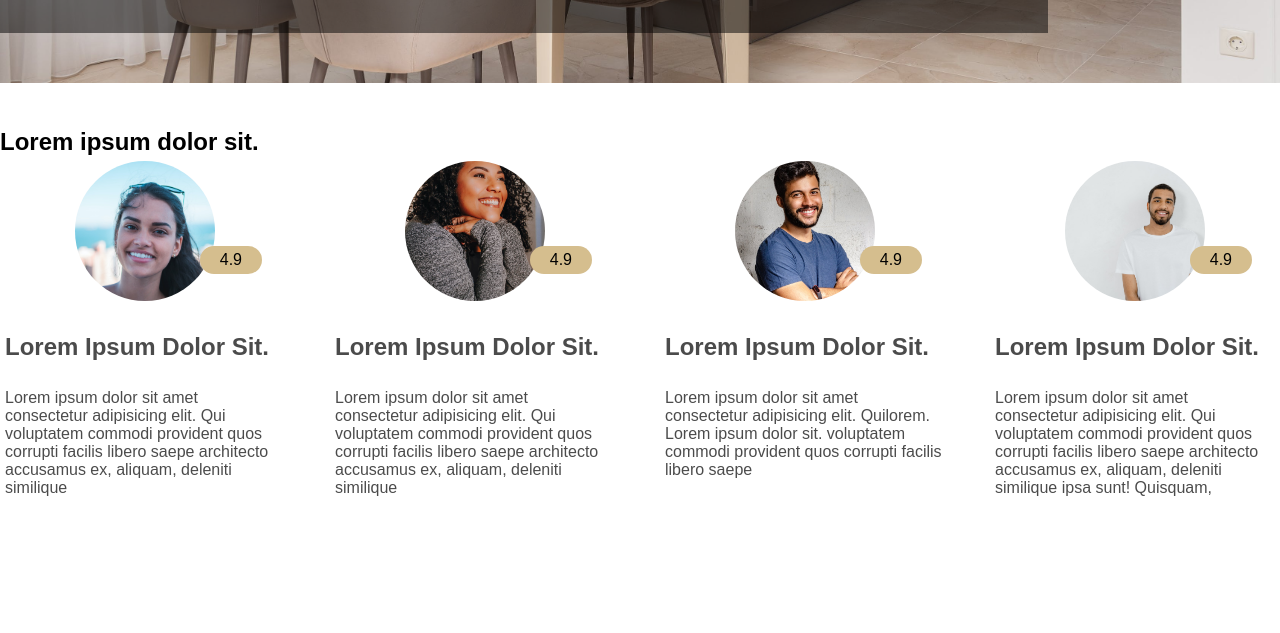
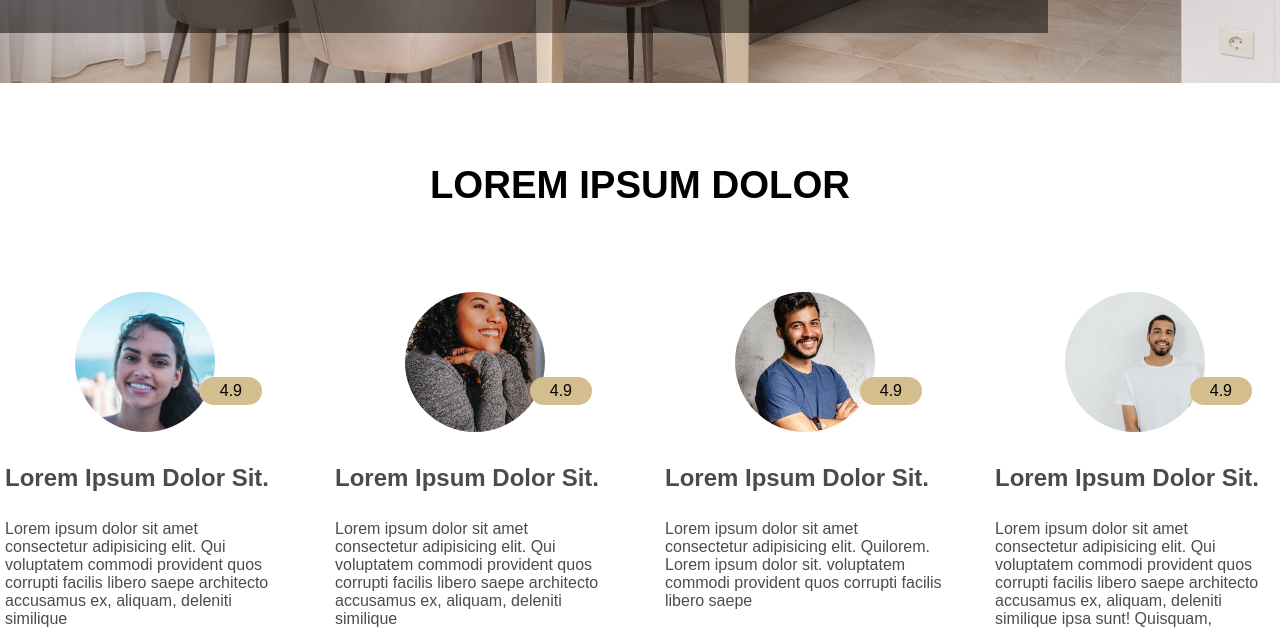
Before and after one commit to gitFreyder/Tiendade-muebles, a plain HTML site: page index.html in a window 1280 px wide. Shown: the part 1856-2489 px from the top of the page. Before the commit the page ends 2358 px from the top, so only its background shows below. Drawn offline with nearby package versions, Linux system fonts and the light colour scheme.

Commit message:
centrando texto

```diff
--- a/index.html
+++ b/index.html
@@ -110,7 +110,7 @@
 
     <!-- review section -->
     <section id="review-section">
-      <h2 class="review-title">Lorem ipsum dolor sit.</h2>
+      <h2 class="review-title">Lorem ipsum dolor</h2>
       <div class="review-container">
         <div class="review-card">
           <div class="user-dp" data-rating="4.9">
--- a/style.css
+++ b/style.css
@@ -238,6 +238,14 @@ li {
 
 /* review-section */
 
+.review-title {
+  text-align: center;
+  font-size: 2.4rem;
+  text-transform: uppercase;
+  margin-top: 5rem;
+  padding-bottom: 5rem;
+}
+
 .review-container {
   display: flex;
   justify-content: space-between;
@@ -266,6 +274,11 @@ li {
   position: relative;
   border-radius: 50%;
   object-fit: cover;
+  transition: 0.4s;
+  opacity: 1;
+}
+.review-card .card-img:hover {
+  opacity: 0.8;
 }
 
 .user-dp::after {
```
